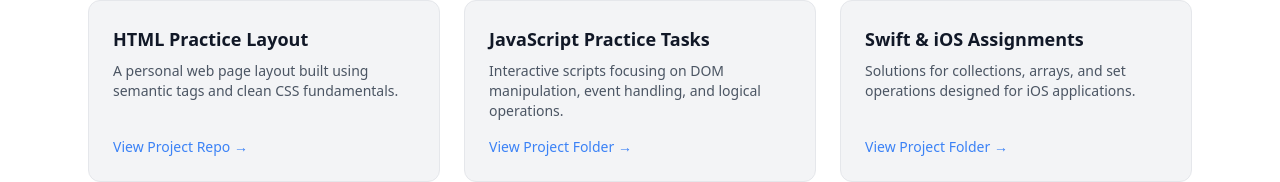
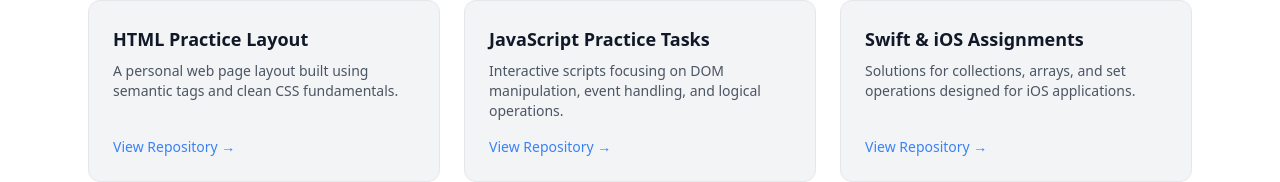
Before and after one commit to Nariman999/iwamad-sis1-portfolio, a plain HTML site: page index.html in a window 1280 px wide. Shown: the part 635-817 px from the top of the page. Drawn offline with nearby package versions, Linux system fonts and the light colour scheme.

Commit message:
Update project links to main practice repository

```diff
--- a/index.html
+++ b/index.html
@@ -87,7 +87,7 @@
                         <h3 class="text-lg font-semibold mb-2">HTML Practice Layout</h3>
                         <p class="text-sm text-gray-600 dark:text-gray-400">A personal web page layout built using semantic tags and clean CSS fundamentals.</p>
                     </div>
-                    <a href="https://github.com/Nariman999/iwamad-practice" target="_blank" class="text-sm font-medium text-blue-500 hover:underline">View Project Repo &rarr;</a>
+                    <a href="https://github.com/Nariman999/iwamad-practice" target="_blank" class="text-sm font-medium text-blue-500 hover:underline">View Repository &rarr;</a>
                 </article>
 
                 <article class="custom-card p-6 rounded-xl border border-gray-200 dark:border-gray-800 flex flex-col justify-between space-y-4">
@@ -95,7 +95,7 @@
                         <h3 class="text-lg font-semibold mb-2">JavaScript Practice Tasks</h3>
                         <p class="text-sm text-gray-600 dark:text-gray-400">Interactive scripts focusing on DOM manipulation, event handling, and logical operations.</p>
                     </div>
-                    <a href="https://github.com/Nariman999/iwamad-practice/tree/main/week-01" target="_blank" class="text-sm font-medium text-blue-500 hover:underline">View Project Folder &rarr;</a>
+                    <a href="https://github.com/Nariman999/iwamad-practice" target="_blank" class="text-sm font-medium text-blue-500 hover:underline">View Repository &rarr;</a>
                 </article>
 
                 <article class="custom-card p-6 rounded-xl border border-gray-200 dark:border-gray-800 flex flex-col justify-between space-y-4">
@@ -103,7 +103,7 @@
                         <h3 class="text-lg font-semibold mb-2">Swift & iOS Assignments</h3>
                         <p class="text-sm text-gray-600 dark:text-gray-400">Solutions for collections, arrays, and set operations designed for iOS applications.</p>
                     </div>
-                    <a href="https://github.com/Nariman999/iwamad-practice/tree/main/week-02" target="_blank" class="text-sm font-medium text-blue-500 hover:underline">View Project Folder &rarr;</a>
+                    <a href="https://github.com/Nariman999/iwamad-practice" target="_blank" class="text-sm font-medium text-blue-500 hover:underline">View Repository &rarr;</a>
                 </article>
             </div>
         </section>
```
